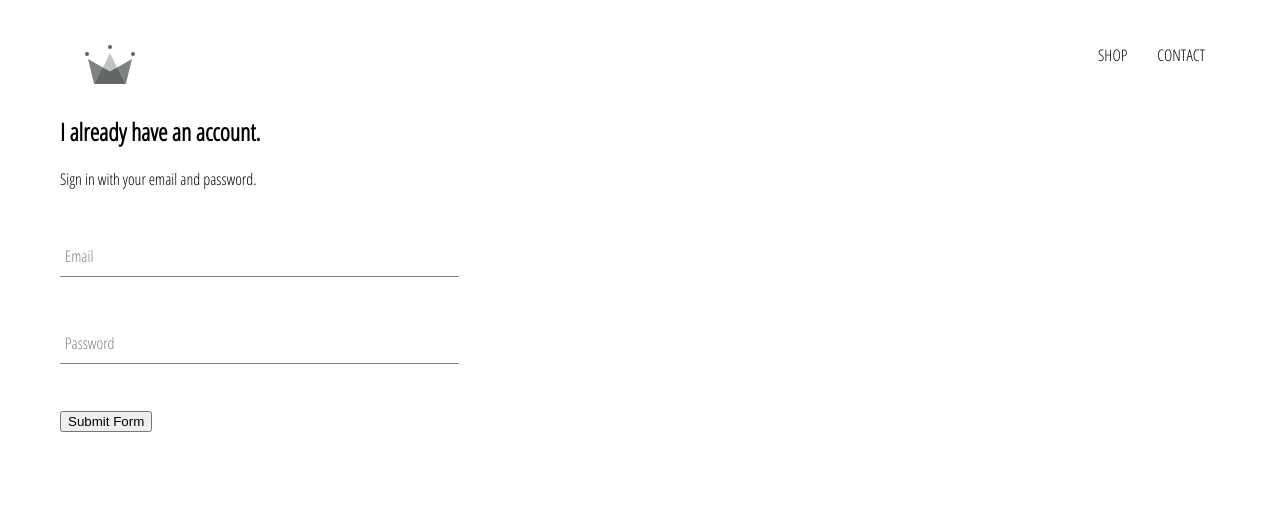
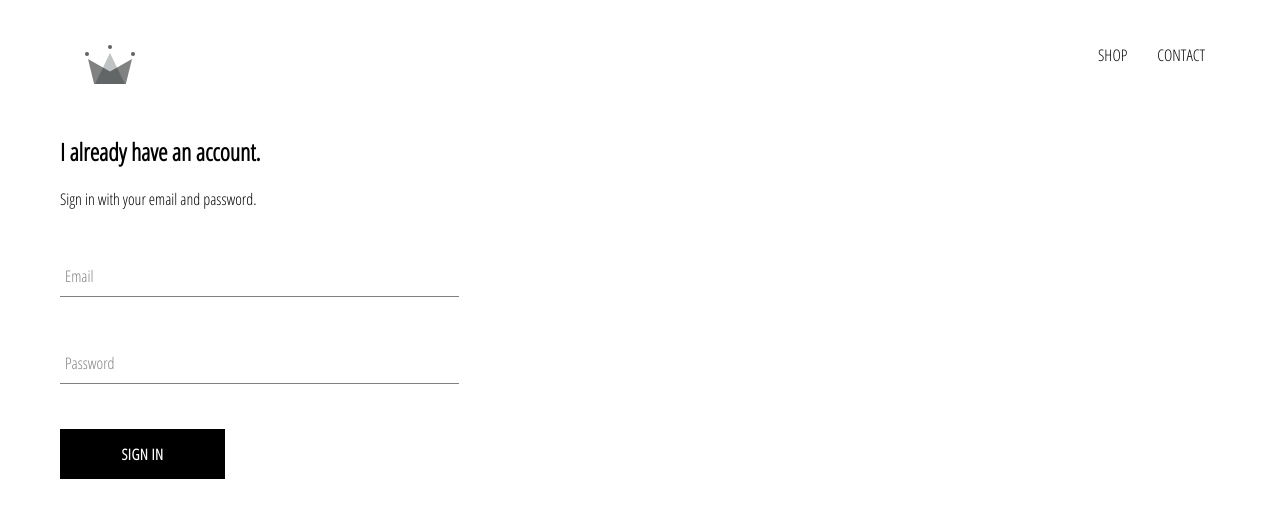
Before and after one commit to mvelasco2020/hungrydevmerch, a React (Create React App) app in the folder hungrydevmerch/: page /signin in a window 1280 px wide. Shown: the top 518 px of the page. Built offline with nearby package versions, Linux system fonts and the light colour scheme.

Commit message:
code reuseable button

```diff
--- /dev/null
+++ b/hungrydevmerch/src/components/custom-button/custom-button.jsx
@@ -0,0 +1,12 @@
+import './custom-button.scss'
+import React from 'react'
+
+const CustomButton = ({ children, ...otherProps }) => {
+    return (
+        <button className="custom-button" {...otherProps}>
+            {children}
+        </button>
+    )
+}
+
+export default CustomButton
--- /dev/null
+++ b/hungrydevmerch/src/components/custom-button/custom-button.scss
@@ -0,0 +1,22 @@
+.custom-button {
+    min-width: 165px;
+    width: auto;
+    height: 50px;
+    letter-spacing: 0.5px;
+    line-height: 50px;
+    padding: 0 35px 0 35px;
+    font-size: 15px;
+    background-color: black;
+    color: white;
+    text-transform: uppercase;
+    font-family: 'Open Sans Condensed';
+    font-weight: bolder;
+    border: none;
+    cursor: pointer;
+
+    &:hover {
+      background-color: white;
+      color: black;
+      border: 1px solid black;
+    }
+  }
--- a/hungrydevmerch/src/components/signin/signin.jsx
+++ b/hungrydevmerch/src/components/signin/signin.jsx
@@ -1,6 +1,7 @@
 import './signin.scss'
 import React, { Component } from 'react'
 import FormInput from '../../components/form-input/form-input'
+import CustomButton from '../../components/custom-button/custom-button.jsx'
 
 export default class SignIn extends Component {
     constructor(props) {
@@ -39,7 +40,9 @@
                         required
                         label='Password'/>
 
-                    <input type="submit" value='Submit Form' />
+                    <CustomButton type="submit">
+                        Sign In
+                    </CustomButton>
                 </form>
             </div>
         )
--- a/hungrydevmerch/src/components/signin/signin.scss
+++ b/hungrydevmerch/src/components/signin/signin.scss
@@ -1,3 +1,9 @@
 .sign-in{
     width: 30vw;
+    display: flex;
+    flex-direction: column;
+
+    .title{
+        margin: 10px 0;
+    }
 }
```
Also changed, not shown: 1 other file (tests, documents, lock files or other folders).
